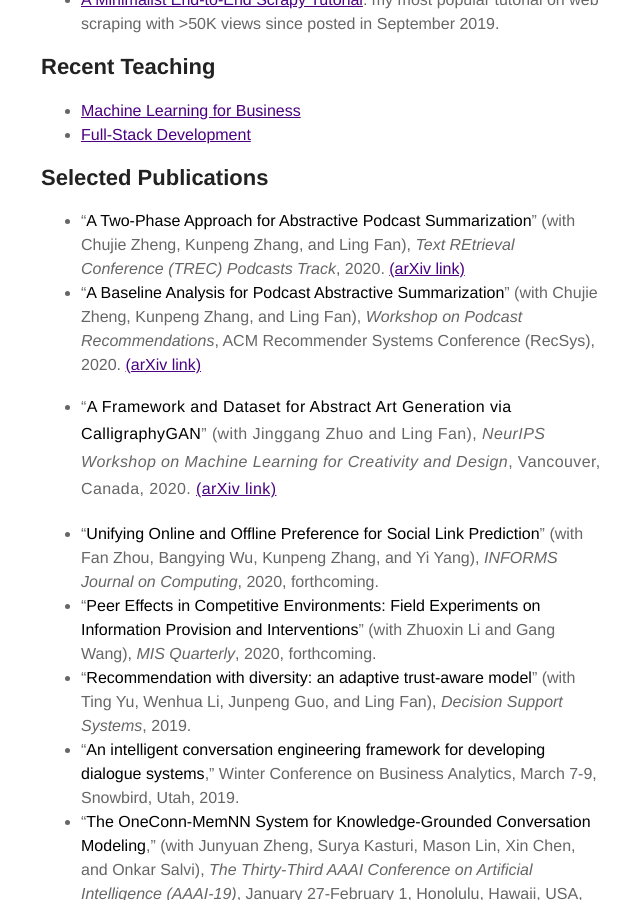
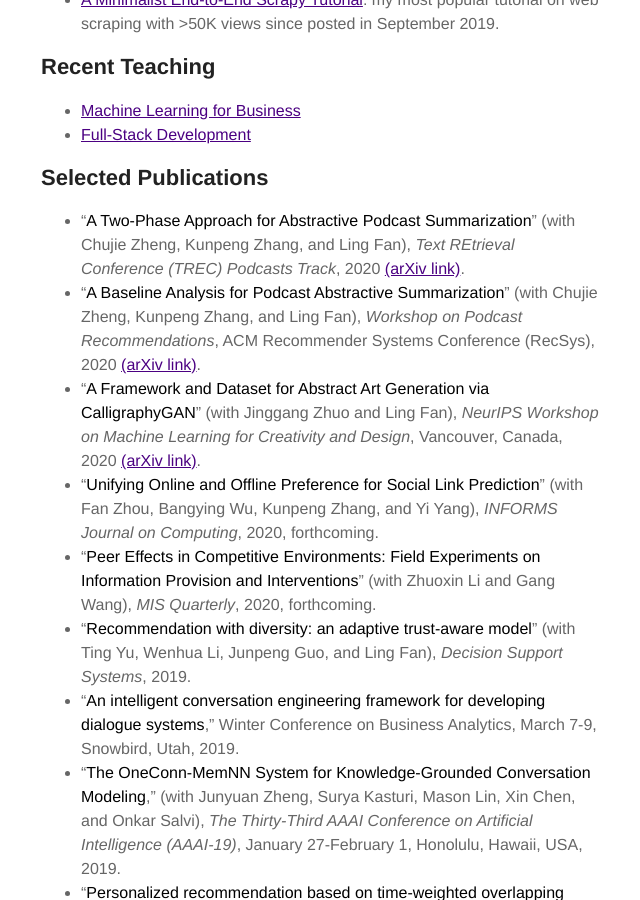
Before and after one commit to harrywang/harrywang.github.io, a Jekyll site: the page built from about.md, in a window 1280 px wide and 900 px high, scrolled down 1066 px. Shown: the whole window, without its empty margins (319-959 px from the left). Built offline with Jekyll 4.4.1, drawn with Linux system fonts in a browser that asks for light colours.

Commit message:
updated pub list

```diff
--- a/about.md
+++ b/about.md
@@ -28,10 +28,9 @@ In my spare time, I enjoy coding, sports, music, design, art, and woodworking ([
 
 ## Selected Publications
 
-- "**A Two-Phase Approach for Abstractive Podcast Summarization**" (with Chujie Zheng, Kunpeng Zhang, and Ling Fan), *Text REtrieval Conference (TREC) Podcasts Track*, 2020. [(arXiv link)](https://arxiv.org/abs/2011.08291)
-- "**A Baseline Analysis for Podcast Abstractive Summarization**" (with Chujie Zheng, Kunpeng Zhang, and Ling Fan), *Workshop on Podcast Recommendations*, ACM Recommender Systems Conference (RecSys), 2020. [(arXiv link)](https://arxiv.org/abs/2008)
-- “**A Framework and Dataset for Abstract Art Generation via CalligraphyGAN**” (with Jinggang Zhuo and Ling Fan), *NeurIPS Workshop on Machine Learning for Creativity and Design*, Vancouver, Canada, 2020. [(arXiv link)](https://arxiv.org/abs/2012.00744)
-
+- "**A Two-Phase Approach for Abstractive Podcast Summarization**" (with Chujie Zheng, Kunpeng Zhang, and Ling Fan), *Text REtrieval Conference (TREC) Podcasts Track*, 2020 [(arXiv link)](https://arxiv.org/abs/2011.08291).
+- "**A Baseline Analysis for Podcast Abstractive Summarization**" (with Chujie Zheng, Kunpeng Zhang, and Ling Fan), *Workshop on Podcast Recommendations*, ACM Recommender Systems Conference (RecSys), 2020 [(arXiv link)](https://arxiv.org/abs/2008).
+- “**A Framework and Dataset for Abstract Art Generation via CalligraphyGAN**” (with Jinggang Zhuo and Ling Fan), *NeurIPS Workshop on Machine Learning for Creativity and Design*, Vancouver, Canada, 2020 [(arXiv link)](https://arxiv.org/abs/2012.00744).
 - “**Unifying Online and Offline Preference for Social Link Prediction**” (with Fan Zhou, Bangying Wu, Kunpeng Zhang, and Yi Yang), *INFORMS Journal on Computing*, 2020, forthcoming.
 - “**Peer Effects in Competitive Environments: Field Experiments on Information Provision and Interventions**” (with Zhuoxin Li and Gang Wang), *MIS Quarterly*, 2020, forthcoming.
 - “**Recommendation with diversity: an adaptive trust-aware model**” (with Ting Yu, Wenhua Li, Junpeng Guo, and Ling Fan), *Decision Support Systems*, 2019.
```
